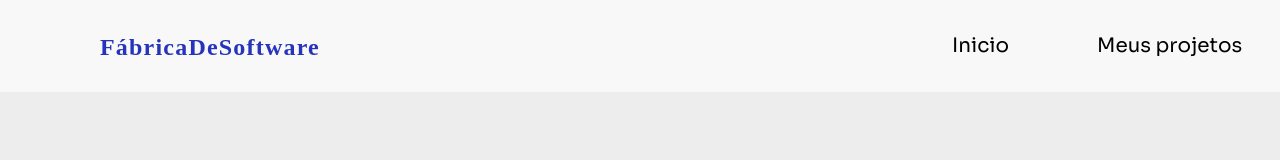
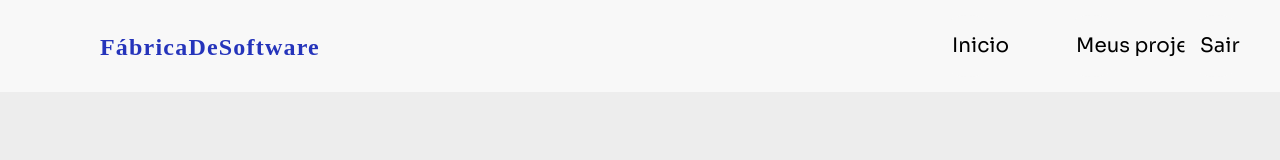
Before and after one commit to GustavoFiacador/user-client, an Angular app: page /inicio in a window 1280 px wide. Shown: the top 160 px of the page. Built offline with nearby package versions, Linux system fonts and the light colour scheme; a small style sheet from the web is missing.

Commit message:
Adições pro vercel

```diff
--- a/src/app/views/components/dialogs/login/login.component.html
+++ b/src/app/views/components/dialogs/login/login.component.html
@@ -1,13 +1,13 @@
 <button mat-button class="close" (click)="onNoClick()">
-    <a class="material-icons">
-        close
-    </a>
+  <a class="material-icons">
+    close
+  </a>
 </button>
 <div mat-dialog-content class="content">
   <h1>Bem-vindo(a) de volta!</h1>
   <h2>Se conecte informando seu usuário e senha.</h2>
-  <br/>
-  <mat-form-field class="input" >
+  <br />
+  <mat-form-field class="input">
     <mat-label>Email</mat-label>
     <input matInput [formControl]="emailFormControl" placeholder="Ex. example@gmail.com">
     <mat-error *ngIf="emailFormControl.hasError('email') && !emailFormControl.hasError('required')">
@@ -17,17 +17,17 @@
       O email é <strong>obrigatório</strong>
     </mat-error>
   </mat-form-field>
-  <br/>
-  <mat-form-field >
+  <br />
+  <mat-form-field>
     <mat-label>Senha</mat-label>
-    <input matInput [formControl]="passFormControl" type="password" >
+    <input matInput [formControl]="passFormControl" type="password">
     <mat-error *ngIf="passFormControl.hasError('required')">
-     A senha é <strong>obrigatória</strong>
+      A senha é <strong>obrigatória</strong>
     </mat-error>
   </mat-form-field>
 </div>
 <div class="content-button">
   <div mat-dialog-actions>
-    <button mat-button class="button">Login</button>
+    <button mat-button class="button" routerLink="/inicio" (click)="onNoClick()">Login</button>
   </div>
 </div>
--- a/src/app/views/components/dialogs/login/login.component.ts
+++ b/src/app/views/components/dialogs/login/login.component.ts
@@ -27,4 +27,5 @@ export class LoginComponent {
   passFormControl = new FormControl('', [
     Validators.required,
   ]);
+
 }
--- a/src/app/views/home/home.component.css
+++ b/src/app/views/home/home.component.css
@@ -37,6 +37,9 @@ p {
 .inicio{
     margin-left: 50%;
     margin-right: 60px;
+}
+.sair{
+  margin-left:60px;
 }
 .content {
   position: absolute;
--- a/src/app/views/home/home.component.html
+++ b/src/app/views/home/home.component.html
@@ -5,6 +5,7 @@
     <div class="banner-r">
         <button mat-flat-button class="inicio" routerLink="/inicio">Inicio</button>
         <button mat-flat-button routerLink="/projetos">Meus projetos</button>
+        <button mat-flat-button routerLink="/" class="sair">Sair</button>
     </div>
 </mat-toolbar>
 <div class="content" role="main">
@@ -30,7 +31,7 @@
     </div>
     <div class="content-r">
         <button mat-flat-button class="bottonAddPro">+ Adicionar projeto</button>
-        <button mat-stroked-button class="bottonVerPro">Ver meus projetos</button>
+        <button mat-stroked-button class="bottonVerPro" routerLink="/projetos">Ver meus projetos</button>
         <br />
         <h1>Status do Projeto</h1>
         <mat-card class="card-projeto">
--- a/src/app/views/projects/projects.component.css
+++ b/src/app/views/projects/projects.component.css
@@ -150,3 +150,6 @@ p {
   width: 50%;
   height: 101%;
 }
+.sair{
+  margin-left:60px;
+}
--- a/src/app/views/projects/projects.component.html
+++ b/src/app/views/projects/projects.component.html
@@ -5,5 +5,6 @@
     <div class="banner-r">
         <button mat-flat-button class="inicio" routerLink="/inicio">Inicio</button>
         <button mat-flat-button routerLink="/projetos">Meus projetos</button>
+        <button mat-flat-button routerLink="/" class="sair">Sair</button>
     </div>
 </mat-toolbar>
```
